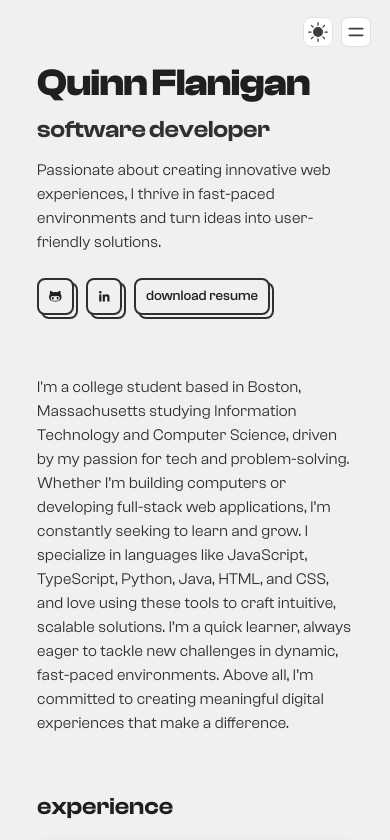
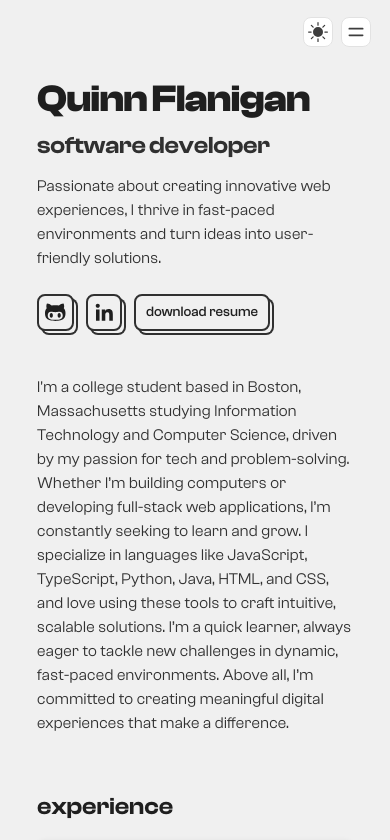
Before and after one commit to qinflan/portfolio, a React (Vite) app in the folder portfolio/client/: page / in a window 390 px wide. Shown: the top 840 px of the page. Built offline with nearby package versions, Linux system fonts and the light colour scheme; a web font is replaced by a local one.

Commit message:
Styling Adjustments

```diff
--- a/portfolio/client/src/components/pages/contact/Contact.css
+++ b/portfolio/client/src/components/pages/contact/Contact.css
@@ -32,7 +32,7 @@
 }
 
 .input-field {
-    width: 90%;
+    width: 100%;
     background: none;
     padding: 10px 0px;
     color: var(--primary-text);
--- a/portfolio/client/src/components/ui/LeftPanel.css
+++ b/portfolio/client/src/components/ui/LeftPanel.css
@@ -81,6 +81,23 @@
     margin-bottom: 24px;
 }
 
+/* button styling */
+.brutal-icon-button {
+    padding: 6px;
+    background-color: var(--button-background);
+    border-radius: 8px;
+    border: 2px solid var(--button-stroke);
+    color: var(--button-text);
+    box-shadow: 4px 4px 0 -2px var(--page-background), 4px 4px 0 0 var(--button-stroke);
+    animation: fade-up 0.5s;
+    transition: 0.3s;
+  }
+  .brutal-icon-button:hover {
+    transition: 0.4s;
+    box-shadow: 5px 5px 0 -2px var(--button-shadow), 5px 5px 0 0 var(--button-stroke);
+    background-color: var(--button-background-hover);
+  }
+
 @media (max-width: 768px) {
     .resume-btn-container {
         display: none;
@@ -91,7 +108,7 @@
     }
     .hero-container {
         position: relative;
-        top: 4rem;
+        top: 5rem;
         width: 90%;
         margin-bottom: 100px;
     }
@@ -147,18 +164,6 @@
     }
 }
 
-@media (min-resolution:125dpi) {
-    .hero-container .brutal-btn {
-        display: none;
-    }
-}
-
-@media (min-resolution:150dpi) {
-    .hero-container {
-        top: 10vh;
-    }
-}
-
 /* Animations */
 @keyframes fade-up {
     0% {
--- a/portfolio/client/src/components/ui/LeftPanel.tsx
+++ b/portfolio/client/src/components/ui/LeftPanel.tsx
@@ -19,10 +19,10 @@ const LeftPanel = () => {
                 </div>
                 <div className="mobile-socials-container">
                     <a href="https://github.com/qinflan" target="_blank" rel="noopener noreferrer">
-                        <TfiGithub size={36.5} className="brutal-button" />
+                        <TfiGithub size={36.5} className="brutal-icon-button" />
                     </a>
                     <a href="https://www.linkedin.com/in/quinn-flanigan/" target="_blank" rel="noopener noreferrer">
-                        <GrLinkedinOption size={36.5} className="brutal-button" />
+                        <GrLinkedinOption size={36.5} className="brutal-icon-button" />
                     </a>
                     <ResumeBtn />
                 </div>
--- a/portfolio/client/src/components/ui/WorkWidget.css
+++ b/portfolio/client/src/components/ui/WorkWidget.css
@@ -69,7 +69,7 @@
     color: var(--primary-text);
     padding: 8px 10px;
     font-weight: 500;
-    border-radius: 8px;
+    border-radius: 12px;
     background-color: var(--page-background);
     cursor:default;
     font-size: 0.9rem;
```
